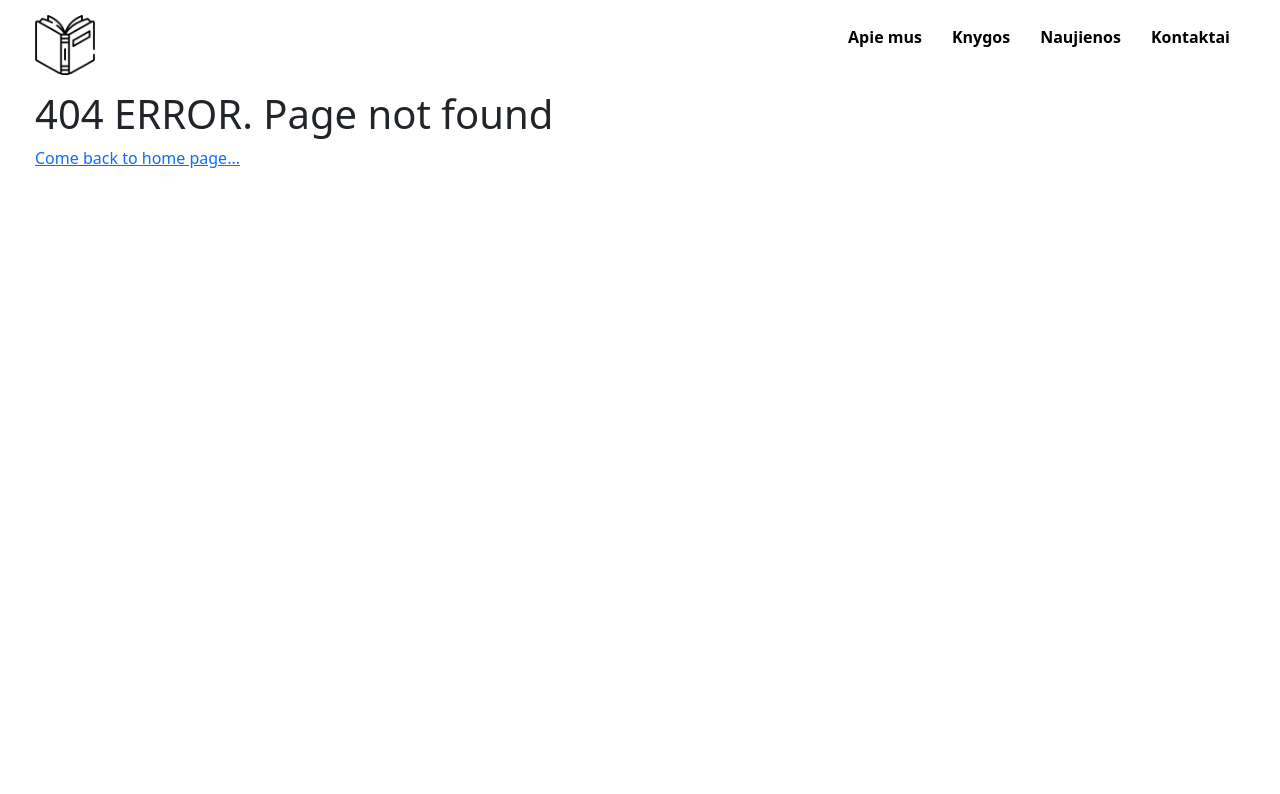
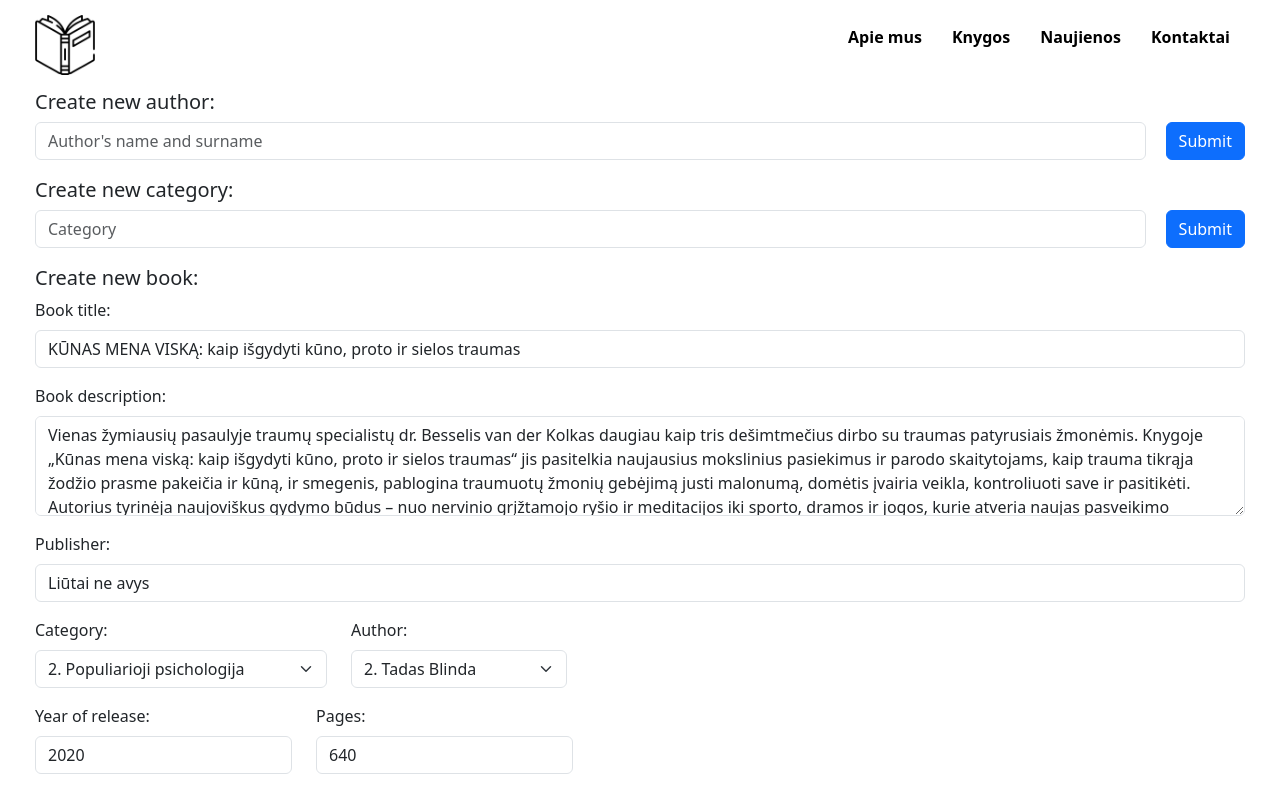
Before and after one commit to medeinedapkev/final-react-project, a React (Create React App) app: page /books/edit/1 in a window 1280 px wide. Before the commit this address had no page. Shown: the top 794 px of the page. Built offline with nearby package versions, Linux system fonts and the light colour scheme; data requests are answered from the project's data file.

Commit message:
Create and edit book

```diff
--- a/db.json
+++ b/db.json
@@ -3,6 +3,14 @@
     {
       "id": 1,
       "name": "Bessel Van Der Kolk"
+    },
+    {
+      "name": "Tadas Blinda",
+      "id": 2
+    },
+    {
+      "name": "Tomas Karolis",
+      "id": 3
     }
   ],
   "books": [
@@ -13,8 +21,40 @@
       "year": 2020,
       "publisher": "Liūtai ne avys",
       "pages": 640,
-      "authorId": 1,
-      "categoryId": 2
+      "authorId": 2,
+      "categoryId": 2,
+      "photo": {
+        "title": "Knygos viršelis",
+        "url": "https://www.patogupirkti.lt/media/catalog/product/cache/1/image/1800x/040ec09b1e35df139433887a97daa66f/k/u/kunas-mena-viska-kaip-isgydyti-kuno-proto.jpg"
+      }
+    },
+    {
+      "title": "Rrrrrrrrrrrrrrrr",
+      "description": "Rrrrrrrrrrrrrrrrrrrrrrrrrr",
+      "publisher": "Rrrrrrrrr",
+      "year": 3245,
+      "pages": 54,
+      "authorId": 2,
+      "categoryId": 2,
+      "photo": {
+        "title": "Yeyeyer",
+        "url": "https://via.placeholder.com/150/e743b"
+      },
+      "id": 2
+    },
+    {
+      "title": "Aaaaaaaaaaaaaa",
+      "description": "Aaaaaaaaaaaaaaaaaaaaaaaaaaa",
+      "publisher": "Aaaaaaaaaaaaaaaa",
+      "year": 4353,
+      "pages": 45,
+      "authorId": 2,
+      "categoryId": 3,
+      "photo": {
+        "title": "Aaaaaaaaaaa",
+        "url": "https://via.placeholder.com/150/e743b"
+      },
+      "id": 3
     }
   ],
   "categories": [
@@ -33,6 +73,10 @@
     {
       "id": 4,
       "title": "Autobiografija"
+    },
+    {
+      "title": "Drama",
+      "id": 5
     }
   ],
   "comments": [
@@ -43,13 +87,5 @@
       "data": "2023-01-07",
       "bookId": 1
     }
-  ],
-  "photos": [
-    {
-      "id": 1,
-      "title": "Knygos viršelis",
-      "url": "https://www.patogupirkti.lt/media/catalog/product/cache/1/image/1800x/040ec09b1e35df139433887a97daa66f/k/u/kunas-mena-viska-kaip-isgydyti-kuno-proto.jpg",
-      "bookId": 1
-    }
   ]
 }
--- a/src/App.js
+++ b/src/App.js
@@ -18,7 +18,7 @@ function App() {
         <Route path='/books' element={<BooksPage />} />
         <Route path='/books/:id' element={<BookPage />} />
         <Route path='/books/create' element={<CreateBook />} />
-        <Route path='/books/edit' element={<EditBook/>} />
+        <Route path='/books/edit/:id' element={<EditBook/>} />
         <Route path='/' element={
           <Container>
             <h1>Home page</h1>
--- a/src/Components/BookForm/BookForm.js
+++ b/src/Components/BookForm/BookForm.js
@@ -7,31 +7,144 @@ import { useEffect, useState } from 'react';
 import axios from 'axios';
 import { API_URL } from '../../config';
 import { toast } from 'react-toastify';
+import { firstLetterUpperCase } from '../Functions/Functions';
 
-const BookForm = () => {
+const BookForm = ({ onBookFormSubmit, initialData }) => {
+  const [ categories, setCategories ] = useState(null);
+  const [ authors, setAuthors ] = useState(null);
+
   const [ title, setTitle ] = useState('');
   const [ description, setDescription ] = useState('');
   const [ publisher, setPublisher ] = useState('');
-  const [ categories, setCategories ] = useState(null);
-  const [ authors, setAuthors ] = useState(null);
+  const [ authorId, setAuthorId ] = useState('');
+  const [ categoryId, setCategoryId ] = useState('');
+  const [ year, setYear ] = useState('');
+  const [ pages, setPages ] = useState('');
+  const [ url, setUrl ] = useState('');
+  const [ urlAlt, setUrlAlt ] = useState('');
 
   useEffect(() => {
     axios.get(`${API_URL}/categories`)
-    .then(res => setCategories(res.data))
-    .catch(err => toast.error(err.message));
-  }, [])
+    .then(res => {
+      setCategories(res.data);
+      if (!initialData) {
+        setCategoryId(res.data[0].id);
+      }
+    }).catch(err => toast.error(err.message));
+  }, [initialData])
 
   useEffect(() => {
     axios.get(`${API_URL}/authors`)
-    .then(res => setAuthors(res.data))
-    .catch(err => toast.error(err.message));
-  }, [])
+    .then(res => {
+      setAuthors(res.data);
+      if (!initialData) {
+        setAuthorId(res.data[0].id);
+      }
+    }).catch(err => toast.error(err.message));
+  }, [initialData])
 
   const titleHandler = (event) => setTitle(event.target.value);
   const descriptionHandler = (event) => setDescription(event.target.value);
   const publisherHandler = (event) => setPublisher(event.target.value);
-  const categoryHandler = (event) => setCategories(event.target.value);
-  const authorHandler = (event) => setAuthors(event.target.value);
+  const categoryHandler = (event) => setCategoryId(event.target.value);
+  const authorHandler = (event) => setAuthorId(event.target.value);
+  const yearHandler = (event) => setYear(event.target.value);
+  const pagesHandler = (event) => setPages(event.target.value);
+  const urlHandler = (event) => setUrl(event.target.value);
+  const urlAltHandler = (event) => setUrlAlt(event.target.value);
+
+  useEffect(() => {
+    if (initialData) {
+        setTitle(initialData.title);
+        setDescription(initialData.description);
+        setPublisher(initialData.publisher);
+        setAuthorId(initialData.authorId);
+        setCategoryId(initialData.categoryId);
+        setYear(initialData.year);
+        setPages(initialData.pages);
+        setUrlAlt(initialData.photo.title);
+        setUrl(initialData.photo.url);
+    }
+  }, [initialData])
+
+  function bookFormHandler(event) {
+    event.preventDefault();
+
+    const bookTitle = firstLetterUpperCase(title.trim());
+    const bookDescription = firstLetterUpperCase(description.trim());
+    const bookPublisher = firstLetterUpperCase(publisher.trim());
+    const bookUrlAlt = firstLetterUpperCase(urlAlt.trim());
+    const bookUrl = url.trim();
+
+    if (bookTitle.length < 3) {
+      toast.error('Title must have at least 3 letters');
+    }
+
+    if (bookDescription.length < 15) {
+      toast.error('Description must have at least 15 letters');
+    }
+
+    if (bookPublisher.length < 3) {
+      toast.error('Publisher must have at least 3 letters');
+    }
+
+    if (year.length < 4) {
+      toast.error('Year must have at least 4 numbers');
+    }
+
+    if (pages.length < 2) {
+      toast.error('Pages must have at least 2 numbers');
+    }
+
+    if (bookUrlAlt.length < 5) {
+      toast.error('Description about photo must have at least 5 letters');
+    }
+
+    if (bookUrl.length < 10) {
+      toast.error('url must have at least 10 symbols');
+    }
+
+    if (bookTitle.length < 3 || bookDescription.length < 15 || bookPublisher.length < 3 || year.length < 4 || pages.length < 2 || bookUrlAlt.length < 5 || bookUrl.length < 10) {
+      return;
+    }
+
+    let book = {}
+
+    if (initialData) {
+      book = {...initialData,
+        title: bookTitle,
+        description: bookDescription,
+        publisher: bookPublisher,
+        year: Number(year),
+        pages: Number(pages),
+        authorId: Number(authorId),
+        categoryId: Number(categoryId),
+        photo: {...initialData.photo,
+          title: bookUrlAlt,
+          url: bookUrl
+        }
+      }
+
+    } else {
+      book = {
+        title: bookTitle,
+        description: bookDescription,
+        publisher: bookPublisher,
+        year: Number(year),
+        pages: Number(pages),
+        authorId: Number(authorId),
+        categoryId: Number(categoryId),
+        photo: {
+          title: bookUrlAlt,
+          url: bookUrl
+        }
+      }
+    }
+
+    onBookFormSubmit(book);
+  }
+
+
 
   if (!categories || !authors) {
     return;
@@ -40,19 +153,19 @@ const BookForm = () => {
   return (
     <div className={styles.bookFormWrapper}>
       <h2 className={styles.formTitle}>Create new book:</h2>
-    <Form>
+    <Form onSubmit={bookFormHandler}>
     <Form.Group className="mb-3" >
-      <Form.Label htmlFor="bookTitleInput" visuallyHidden>Book title:</Form.Label>
+      <Form.Label htmlFor="bookTitleInput">Book title:</Form.Label>
       <Form.Control
       id='bookTitleInput'
-      placeholder="Book title"
+      placeholder='Book title'
       value={title}
       onChange={titleHandler}
       />
     </Form.Group>
 
     <Form.Group className="mb-3" >
-      <Form.Label htmlFor="bookDescriptionInput" visuallyHidden>Book description:</Form.Label>
+      <Form.Label htmlFor="bookDescriptionInput">Book description:</Form.Label>
       <Form.Control
       id='bookDescriptionInput'
       placeholder="Book description"
@@ -64,7 +177,7 @@ const BookForm = () => {
     </Form.Group>
 
     <Form.Group className="mb-3" >
-      <Form.Label htmlFor="bookPublisherInput" visuallyHidden>Publisher:</Form.Label>
+      <Form.Label htmlFor="bookPublisherInput" >Publisher:</Form.Label>
       <Form.Control
       id='bookPublisherInput'
       placeholder="Publisher"
@@ -75,45 +188,68 @@ const BookForm = () => {
 
     <Row className="mb-3" xs='auto'>
       <Form.Group as={Col} >
-        <Form.Label>Author:</Form.Label>
-        <Form.Select >
-          {categories.map(category => <option key={category.id} value={category.id} onChange={categoryHandler}>{category.title}</option>)}
+        <Form.Label htmlFor="bookCategorySelect">Category:</Form.Label>
+        <Form.Select id="bookCategorySelect" value={categoryId} onChange={categoryHandler}>
+          {categories.map(category => <option key={category.id} value={category.id}>{category.id}. {category.title}</option>)}
         </Form.Select>
       </Form.Group>
 
       <Form.Group as={Col} >
-        <Form.Label>Category:</Form.Label>
-        <Form.Select >
-          {authors.map(author => <option key={author.id} value={author.id} onChange={authorHandler}>{author.name}</option>)}
+        <Form.Label htmlFor="bookAuthorSelect">Author:</Form.Label>
+        <Form.Select id="bookAuthorSelect" value={authorId} onChange={authorHandler}>
+          {authors.map(author => <option key={author.id} value={author.id}>{author.id}. {author.name}</option>)}
         </Form.Select>
       </Form.Group>
     </Row>
 
     <Row className="mb-3" xs='auto'>
       <Form.Group as={Col} >
-        <Form.Label >City</Form.Label>
-        <Form.Control />
+        <Form.Label htmlFor="bookYearInput" >Year of release:</Form.Label>
+        <Form.Control
+        id='bookYearInput'
+        placeholder="Year of release"
+        type='number'
+        value={year}
+        onChange={yearHandler}
+        />
       </Form.Group>
 
       <Form.Group as={Col} >
-        <Form.Label>State</Form.Label>
-        <Form.Select defaultValue="Choose...">
-          <option>Choose...</option>
-          <option>...</option>
-        </Form.Select>
-      </Form.Group>
-
-      <Form.Group as={Col} >
-        <Form.Label>Zip</Form.Label>
-        <Form.Control />
+        <Form.Label htmlFor="bookPagesInput" >Pages:</Form.Label>
+        <Form.Control
+        id='bookPagesInput'
+        placeholder="Pages"
+        type='number'
+        value={pages}
+        onChange={pagesHandler}
+        />
       </Form.Group>
     </Row>
 
+    <Form.Group className="mb-3" >
+      <Form.Label htmlFor="bookPhotoTitleInput" >Write something about photo:</Form.Label>
+      <Form.Control
+      id='bookPhotoTitleInput'
+      placeholder="Write something about photo:"
+      value={urlAlt}
+      onChange={urlAltHandler}
+       />
+    </Form.Group>
+
+    <Form.Group className="mb-3" >
+      <Form.Label htmlFor="bookPhotoInput" >Photo url:</Form.Label>
+      <Form.Control
+      id='bookPhotoInput'
+      placeholder="Photo url"
+      type='url'
+      value={url}
+      onChange={urlHandler}
+       />
+    </Form.Group>
 
     <Button variant="primary" type="submit">Submit</Button>
   </Form>
   </div>
-
   )
 }
 
--- a/src/Components/BookPageComponents/BookPageItem/BookPageItem.js
+++ b/src/Components/BookPageComponents/BookPageItem/BookPageItem.js
@@ -3,24 +3,18 @@ import Card from 'react-bootstrap/Card';
 import AdministratorButton from '../../AdministratorButton/AdministratorButton';
 
 const BookPageItem = ({ data }) => {
-  console.log(data)
 
-  const bookImg = data.photos && data.photos.length > 0 && (
-    data.photos.map(photo => (
-      <div key={photo.id}>
-          <img className='book-photo' src={photo.url} alt={photo.title} />
-      </div>
-  ))
-  )
 
   return (
     <>
       <Card body>
         <div className='book-wrapper'>
-          {bookImg}
+          <div>
+            <img className='book-photo' src={data.photo.url} alt={data.photo.title} />
+          </div>
 
           <div className='book-item'>
-          <AdministratorButton toCreate='/books/create' toEdit='/books/edit' id={data.id} />
+          <AdministratorButton toCreate='/books/create' toEdit={`/books/edit/${data.id}`} id={data.id} />
 
             <span className='book-author'>{data.author.name}</span>
             <h2 className='book-title'>{data.title}</h2>
--- a/src/Pages/BookPage/BookPage.js
+++ b/src/Pages/BookPage/BookPage.js
@@ -13,9 +13,9 @@ const BookPage = () => {
     const [ comments, setComments ] = useState(null);
 
     useEffect(() => {
-        axios.get(`${API_URL}/books/${id}?_expand=author&_expand=category&_embed=comments&_embed=photos`)
+        axios.get(`${API_URL}/books/${id}?_expand=author&_expand=category&_embed=comments`)
         .then(res => {
-            // console.log(res.data)
+            console.log(res.data)
             setBook(res.data)
             setComments(res.data.comments)
         }).catch(err => toast.error(err.message));
--- a/src/Pages/CreateBook/CreateBook.js
+++ b/src/Pages/CreateBook/CreateBook.js
@@ -1,15 +1,29 @@
+import { toast } from 'react-toastify';
 import AuthorForm from '../../Components/AuthorForm/AuthorForm';
 import BookForm from '../../Components/BookForm/BookForm';
 import CategoriesForm from '../../Components/CategoriesForm/CategoriesForm';
 import Container from '../../Components/Container/Container';
+import { API_URL } from '../../config';
+import axios from 'axios';
+import { useNavigate } from 'react-router-dom';
 
 
 const CreateBook = () => {
+    const navigator = useNavigate();
+
+    function createBookHandler(newBook) {
+        axios.post(`${API_URL}/books`, newBook)
+        .then(res => {
+            navigator(`/books/${res.data.id}`);
+            toast.success('New book was created successfully');
+        }).catch(err => toast.error(err.message));
+    }
+
   return (
     <Container>
         <AuthorForm />
         <CategoriesForm />
-        <BookForm />
+        <BookForm onBookFormSubmit={createBookHandler} />
     </Container>
   )
 }
--- a/src/Pages/EditBook/EditBook.js
+++ b/src/Pages/EditBook/EditBook.js
@@ -1,8 +1,43 @@
+import axios from 'axios';
 import Container from '../../Components/Container/Container';
+import BookForm from '../../Components/BookForm/BookForm';
+import CategoriesForm from '../../Components/CategoriesForm/CategoriesForm';
+import AuthorForm from '../../Components/AuthorForm/AuthorForm';
+import { useNavigate, useParams } from 'react-router-dom';
+import { API_URL } from '../../config';
+import { toast } from 'react-toastify';
+import { useEffect, useState } from 'react';
 
 const EditBook = () => {
+  const { id } = useParams();
+  const navigator = useNavigate();
+
+  const [ book, setBook ] = useState(null);
+
+  useEffect(() => {
+    axios.get(`${API_URL}/books/${id}`)
+    .then(res => setBook(res.data))
+    .catch(err => toast.error(err.message));
+  }, [id])
+
+  function editBookHandler(editedBook) {
+    axios.patch(`${API_URL}/books/${id}`, editedBook)
+    .then(res => {
+      toast.success('Book was seccessfully edited');
+      navigator(`/books/${id}`);
+    }).catch(err => toast.error(err.message));
+  }
+
+  if (!book) {
+    return;
+  }
+
   return (
-    <Container>EditBook</Container>
+    <Container>
+        <AuthorForm />
+        <CategoriesForm />
+        <BookForm onBookFormSubmit={editBookHandler} initialData={book} />
+    </Container>
   )
 }
 
```
